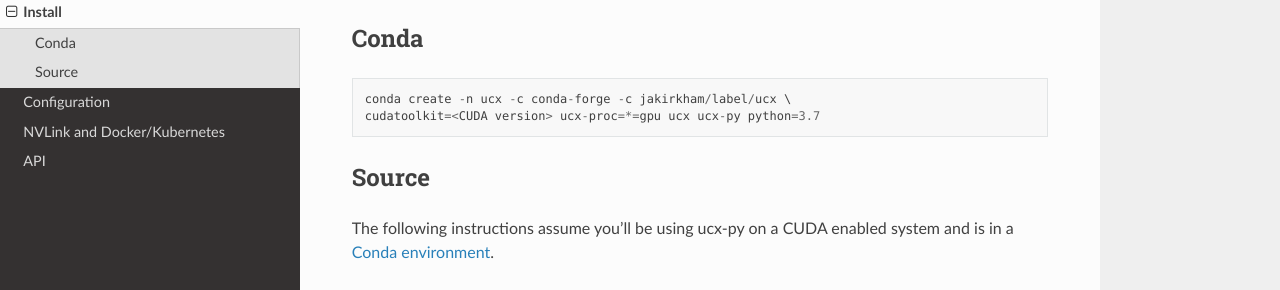
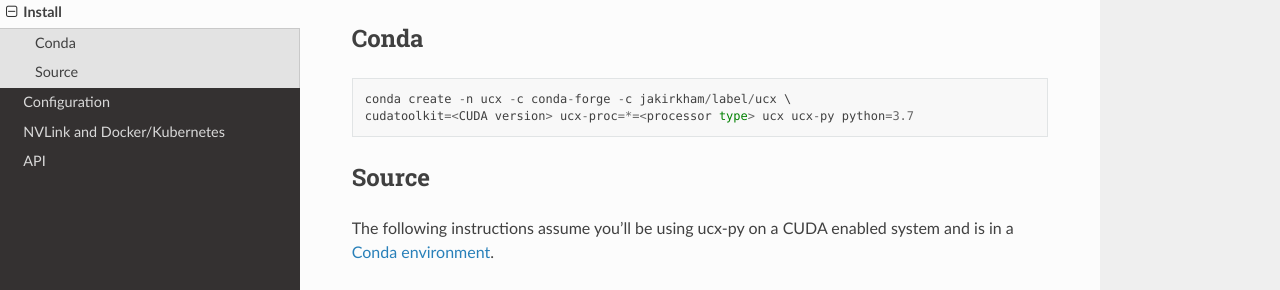
Before and after one commit to rapidsai/ucx-py, a Sphinx documentation site: the page built from docs/source/install.rst, in a window 1280 px wide and 1155 px high. Shown: the part 138-428 px from the top of the window. Built offline with Sphinx 7.4.7 and the Read the Docs theme 2.0.0, drawn with Linux system fonts in a browser that asks for light colours.

Commit message:
Note that processor type is customizable

```diff
--- a/docs/source/install.rst
+++ b/docs/source/install.rst
@@ -7,7 +7,7 @@
 ::
 
     conda create -n ucx -c conda-forge -c jakirkham/label/ucx \
-    cudatoolkit=<CUDA version> ucx-proc=*=gpu ucx ucx-py python=3.7
+    cudatoolkit=<CUDA version> ucx-proc=*=<processor type> ucx ucx-py python=3.7
 
 Source
 ------
```
